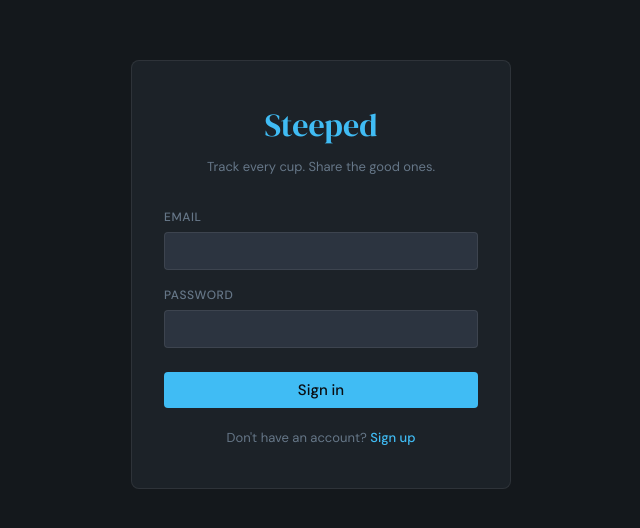
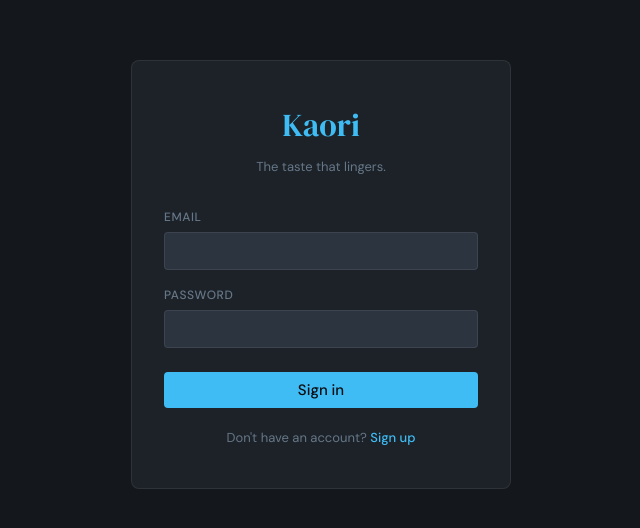
Before and after one commit to denisas24/kaori, a React (Vite) app: page / in a window 1280 px wide. Shown: the part 126-654 px from the top of the page, without its empty margins (319-959 px from the left). Built offline with nearby package versions, Linux system fonts and the light colour scheme.

Commit message:
fix auth form

```diff
--- a/src/pages/AuthPage.jsx
+++ b/src/pages/AuthPage.jsx
@@ -28,8 +28,8 @@ export default function AuthPage() {
   return (
     <div className="auth-page">
       <div className="auth-card">
-        <div className="auth-logo">Steeped</div>
-        <p className="auth-tagline">Track every cup. Share the good ones.</p>
+        <div className="auth-logo">Kaori</div>
+        <p className="auth-tagline">The taste that lingers.</p>
 
         {error && <div className="auth-error">{error}</div>}
         {success && (
@@ -38,14 +38,16 @@ export default function AuthPage() {
           </div>
         )}
 
-        <form onSubmit={submit}>
+        <form onSubmit={submit} autoComplete="off">
+          <input type="text" name="fakeusername" style={{ display: 'none' }} />
+          <input type="password" name="fakepassword" style={{ display: 'none' }} />
           <div className="form-group">
             <label className="form-label">Email</label>
-            <input type="email" value={email} onChange={e => setEmail(e.target.value)} required autoComplete="email" />
+            <input type="email" value={email} onChange={e => setEmail(e.target.value)} required autoComplete="off" name="kaori-email" />
           </div>
           <div className="form-group">
             <label className="form-label">Password</label>
-            <input type="password" value={password} onChange={e => setPassword(e.target.value)} required autoComplete={mode === 'signin' ? 'current-password' : 'new-password'} />
+            <input type="password" value={password} onChange={e => setPassword(e.target.value)} required autoComplete="off" name="kaori-password" />
           </div>
           <button className="btn-primary" style={{ width: '100%', marginTop: 8 }} disabled={loading}>
             {loading ? 'Loading…' : mode === 'signin' ? 'Sign in' : 'Create account'}
```
